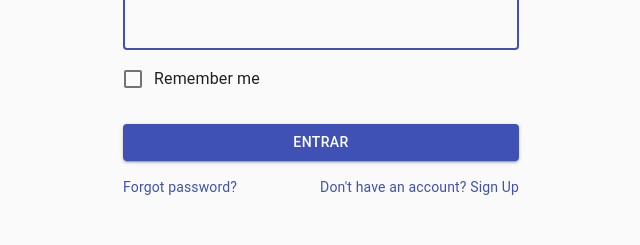
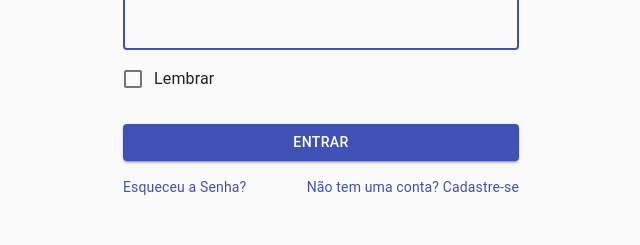
Before and after one commit to Guilherme2020/medicine-remember, a React (Create React App) app: page / in a window 1280 px wide. Shown: the part 182-427 px from the top of the page, without its empty margins (319-959 px from the left). Built offline with nearby package versions, Linux system fonts and the light colour scheme; no server answers.

Commit message:
text in login screen

```diff
--- a/src/pages/Login/index.js
+++ b/src/pages/Login/index.js
@@ -99,7 +99,7 @@ export default function Login({ history }) {
 
           <FormControlLabel
             control={<Checkbox value="remember" color="primary" />}
-            label="Remember me"
+            label="Lembrar"
           />
           <Button
             type="submit"
@@ -113,12 +113,12 @@ export default function Login({ history }) {
           <Grid container>
             <Grid item xs>
               <Link href="#" variant="body2">
-                Forgot password?
+                Esqueceu a Senha?
               </Link>
             </Grid>
             <Grid item>
               <Link href="#" variant="body2">
-                {"Don't have an account? Sign Up"}
+                {"Não tem uma conta? Cadastre-se"}
               </Link>
             </Grid>
           </Grid>
```
